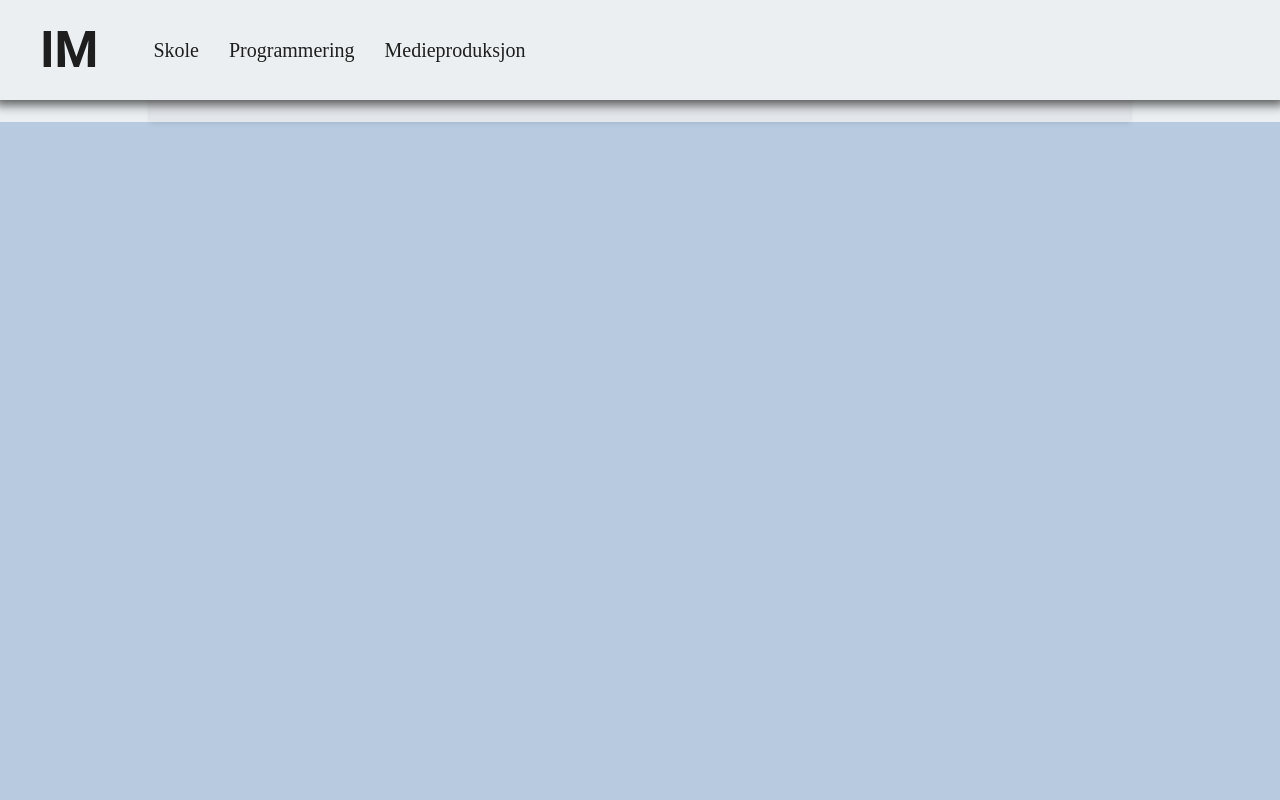
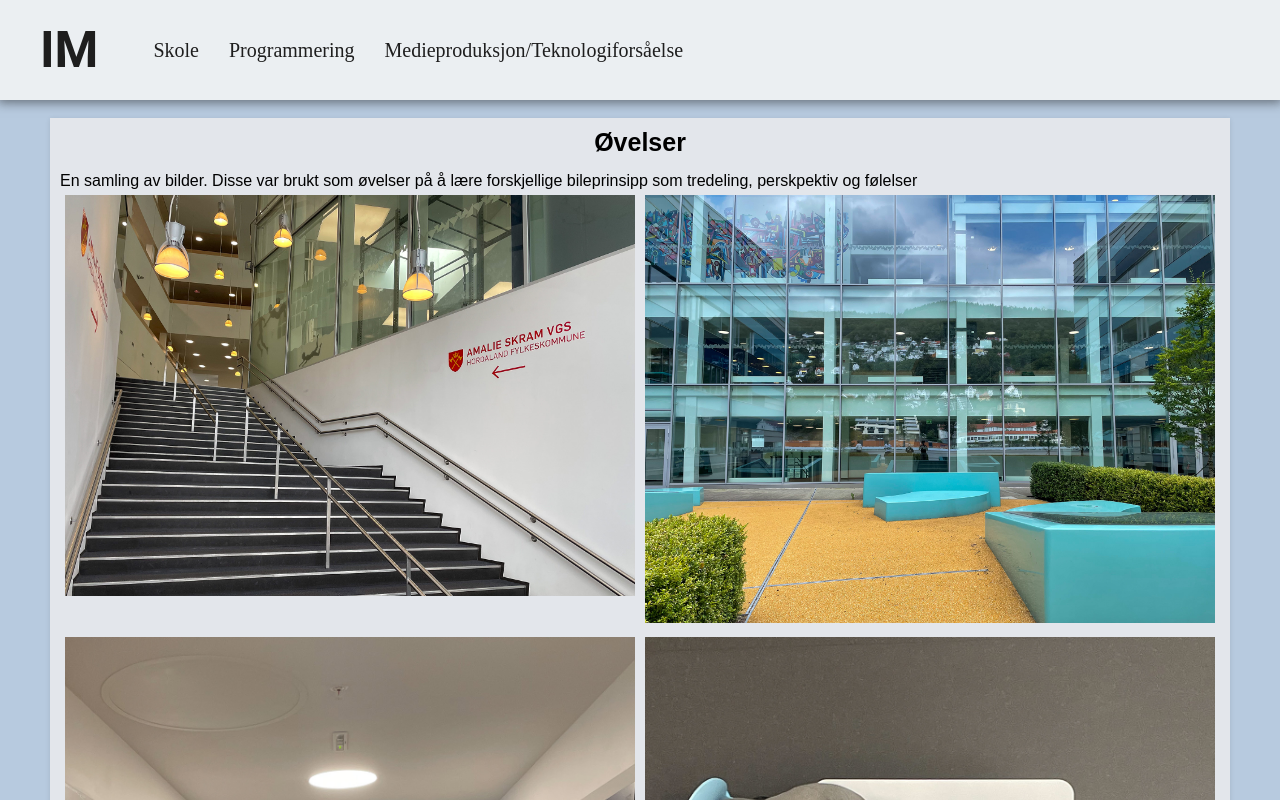
Before and after one commit to TorGuden/TorGuden.github.io, a plain HTML site: page media.html in a window 1280 px wide. Shown: the top 800 px of the page. Drawn offline with Linux system fonts and the light colour scheme.

Commit message:
Big Update

```diff
--- a/css/index.css
+++ b/css/index.css
@@ -2,6 +2,7 @@
     margin: 0;
     padding: 0;
     text-decoration: none;
+    box-sizing: border-box;
 }
 
 body {
@@ -15,7 +16,7 @@ nav {
     background-color: rgb(235, 239, 242);
     position: fixed;
     top: 0;
-    box-shadow: 0 0 10px 5px rgba(25, 25, 25, 0.7);
+    box-shadow: 0 1px 10px 2px rgba(25, 25, 25, 0.5);
     z-index: 10;
 }
 
@@ -40,6 +41,7 @@ ul li .norm:hover{
 }
 
 ul li .home {
+    display: block;
     font-size: 50px;
     font-family: "Roboto";
     padding: 0 40px;
@@ -47,6 +49,9 @@ ul li .home {
     color:#1e1e1e
 }
 
+.empty {
+    margin: 40px 0;
+}
 
 .amalie {
     width: 95%;
@@ -56,7 +61,6 @@ ul li .home {
     /* margin-left: auto;
     margin-right: auto; */
     margin: 0 auto;
-    padding-top: 5%;
 }
 
 .bgcolor {
@@ -74,7 +78,6 @@ ul li .home {
     display: grid;
     row-gap: 50px;
     padding: 20px;
-
 }
 
 .grid-item {
@@ -85,8 +88,34 @@ ul li .home {
     max-width: 1180px;
 }
 
+.grid-media {
+    padding: 10px;
+    background-color: #e3e6eb;
+    margin: 0 auto;
+    box-shadow: rgba(0, 0, 0, 0.1) 0 1px 5px 0;
+    max-width: 1180px;
+}
+
 h1 {
     text-align: center;
     font-size: 25px;
     padding-bottom: 15px;
 }
+
+.row ::after {
+    content: "";
+    display: table;
+    clear: both;
+}
+
+.ove {
+    float: left;
+    width: 50%;
+    padding: 5px;
+}
+
+.his {
+    float: left;
+    width: 25%;
+    padding: 5px;
+}
--- a/css/media.css
+++ /dev/null
@@ -1,62 +0,0 @@
-* {
-    margin: 0;
-    padding: 0;
-    text-decoration: none;
-}
-
-body {
-    font-family: sans-serif;
-    background-color: #b7cadf
-}
-
-nav {
-    width: 100%;
-    height: 100px;
-    background-color:rgb(235, 239, 242);
-    position: fixed;
-    top: 0;
-    box-shadow: 0 0 10px 5px rgba(25, 25, 25, 0.7);
-    z-index: 10;
-}
-
-ul li{
-    list-style: none;
-    display: inline-block;
-    float: left;
-    line-height: 100px;
-}
-
-ul li .norm{
-    display: block;
-    font-size: 20px;
-    font-family: "Times New Roman";
-    color: #1e1e1e;
-    padding: 0 15px;
-}
-
-ul li .norm:hover{
-    color:#424f53;
-    font-size: 23px;
-}
-
-ul li .home {
-    font-size: 50px;
-    font-family: "Roboto";
-    padding: 0 40px;
-    font-weight: bold;
-    color:#1e1e1e
-}
-
-.grid-container {
-    display: grid;
-    background-color: rgb(235, 239, 242);
-    padding-top: 5%
-}
-
-.grid-item {
-    padding: 20px;
-    background-color: #e3e6eb;
-    margin: 0 150px;
-    box-shadow: rgba(0, 0, 0, 0.1) 0 1px 5px 0;
-    max-width: 1180px;
-}
--- a/css/program.css
+++ /dev/null
@@ -1,48 +0,0 @@
-* {
-    margin: 0;
-    padding: 0;
-    text-decoration: none;
-}
-
-body {
-    font-family: sans-serif;
-    background-color: #b7cadf
-}
-
-nav {
-    width: 100%;
-    height: 100px;
-    background-color: rgb(235, 239, 242);
-    position: fixed;
-    top: 0;
-    box-shadow: 0 0 10px 5px rgba(25, 25, 25, 0.7);
-    z-index: 10;
-}
-
-ul li{
-    list-style: none;
-    display: inline-block;
-    float: left;
-    line-height: 100px;
-}
-
-ul li .norm{
-    display: block;
-    font-size: 20px;
-    font-family: "Times New Roman";
-    color: #1e1e1e;
-    padding: 0 15px;
-}
-
-ul li .norm:hover{
-    color:#424f53;
-    font-size: 23px;
-}
-
-ul li .home {
-    font-size: 50px;
-    font-family: "Roboto";
-    padding: 0 40px;
-    font-weight: bold;
-    color:#1e1e1e
-}
--- a/css/skole.css
+++ /dev/null
@@ -1,48 +0,0 @@
-* {
-    margin: 0;
-    padding: 0;
-    text-decoration: none;
-}
-
-body {
-    font-family: sans-serif;
-    background-color: #b7cadf
-}
-
-nav {
-    width: 100%;
-    height: 100px;
-    background-color: rgb(235, 239, 242);
-    position: fixed;
-    top: 0;
-    box-shadow: 0 0 10px 5px rgba(25, 25, 25, 0.7);
-    z-index: 10;
-}
-
-ul li{
-    list-style: none;
-    display: inline-block;
-    float: left;
-    line-height: 100px;
-}
-
-ul li .norm{
-    display: block;
-    font-size: 20px;
-    font-family: "Times New Roman";
-    color: #1e1e1e;
-    padding: 0 15px;
-}
-
-ul li .norm:hover{
-    color:#424f53;
-    font-size: 23px;
-}
-
-ul li .home {
-    font-size: 50px;
-    font-family: "Roboto";
-    padding: 0 40px;
-    font-weight: bold;
-    color:#1e1e1e
-}
--- a/media.html
+++ b/media.html
@@ -5,7 +5,7 @@
     <meta http-equiv="X-UA-Compatible" content="IE=edge">
     <meta name="viewport" content="width=device-width, initial-scale=1.0">
     <title>IT&M Media</title>
-    <link rel="stylesheet" href="./css/media.css">
+    <link rel="stylesheet" href="./css/index.css">
 </head>
 <body>
     <header>
@@ -15,14 +15,62 @@
                 <li><a title="Home" class="home" href="index.html">IM</a></li>
                 <li><a title="Skole" class="norm" href="skole.html">Skole</a></li>
                 <li><a title="Programmering" class="norm" href="program.html">Programmering</a></li>
-                <li><a title="Medieproduksjon" class="norm" href="media.html">Medieproduksjon</a></li>
+                <li><a title="Medieproduksjon" class="norm" href="media.html">Medieproduksjon/Teknologiforsåelse</a></li>
                 <li><a class="norm" href="#"></a></li>
             </ul>
         </nav>
+        <div class="empty">A</div>
     </header>
     <div class="grid-container">
-        <div class="grid-item">
-            <p> Pizza </p>
+        <div class="grid-media">
+            <h1>Øvelser</h1>
+            <p>En samling av bilder. Disse var brukt som øvelser på å lære forskjellige bileprinsipp som tredeling, perskpektiv og følelser</p>
+            <div class="row">
+                <div class="ove">
+                    <img src="./images/Trapp.jpg" width="100%;">
+                </div>
+                <div class="ove">
+                    <img src="./images/Utside.jpg" width="100%;">
+                </div>
+                <div class="ove">
+                    <img src="./images/Glad.jpg" width="100%;">
+                </div>
+                <div class="ove">
+                    <img src="./images/Trist.jpg" width="100%;">
+                </div>
+            </div>
+        </div>
+        <div class="grid-media">
+            <h1>Speilreflekskamera</h1>
+            <p>Her fikk vi (kameratype), gikk rundt bergen og tok bilder av ting som...</p>
+            <div class="his">
+                <img src="./images/Scene 1.jpg" width="100%;">
+            </div>
+            <div class="his">
+                <img src="./images/Scene 2.jpg" width="100%;">
+            </div>
+            <div class="his">
+                <img src="./images/Scene 3.jpg" width="100%;">
+            </div>
+            <div class="his">
+                <img src="./images/Scene 4.jpg" width="100%;">
+            </div>
+        </div>
+        <div class="grid-media">
+            <h1>4 Bildehistorie</h1>
+            <p>Oppgaven var å lage en historie med fire bilder, og dette er min!</p>
+            <div class="his">
+                <img src="./images/Scene 1.jpg" width="100%;">
+            </div>
+            <div class="his">
+                <img src="./images/Scene 2.jpg" width="100%;">
+            </div>
+            <div class="his">
+                <img src="./images/Scene 3.jpg" width="100%;">
+            </div>
+            <div class="his">
+                <img src="./images/Scene 4.jpg" width="100%;">
+            </div>
         </div>
     </div>
 </body>
```
Also changed, not shown: index.html (+2 -1 lines), program.html (+3 -2 lines), skole.html (+3 -2 lines), images/Glad.jpg (added), images/Scene 1.jpg (added), images/Scene 2.jpg (added), images/Scene 3.jpg (added), images/Scene 4.jpg (added), images/Trapp.jpg (added), images/Trist.jpg (added), images/Utside.jpg (added).
